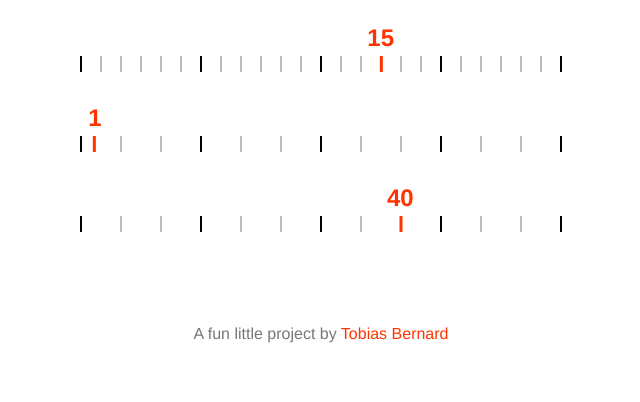
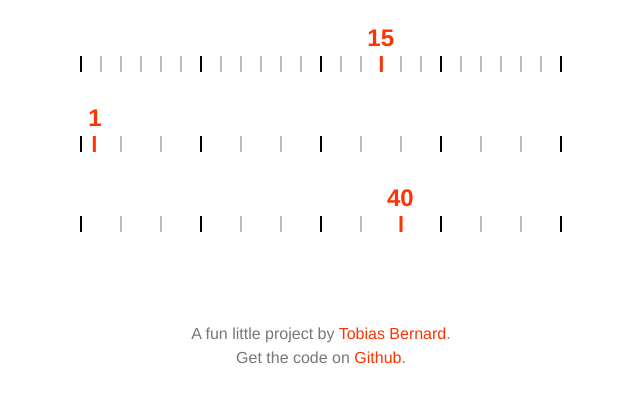
Before and after one commit to bertob/linear-clock, a plain HTML site: page index.html in a window 1280 px wide. Shown: the part 122-524 px from the top of the page, without its empty margins (319-959 px from the left). Drawn offline with Linux system fonts and the light colour scheme.

Commit message:
[docs] new screenshot, add github link to page

```diff
--- a/index.html
+++ b/index.html
@@ -18,7 +18,8 @@
 		<canvas id="clock" width="560" height="300"></canvas>
 	</section>
 	<script type="text/javascript" src="main.js"></script>
-	<p class="credits">A fun little project by <a href="http://tobiasbernard.com/">Tobias Bernard</a></p>
+	<p class="credits">A fun little project by <a href="http://tobiasbernard.com/">Tobias Bernard</a>.<br>Get the code on <a href="http://tobiasbernard.com/">Github</a>.</p>
+	<p class="credits"></p>
 </body>
 
 </html>
```
Also changed, not shown: img/screenshot.png, style.css (line endings or trailing spaces), 1 other file.
